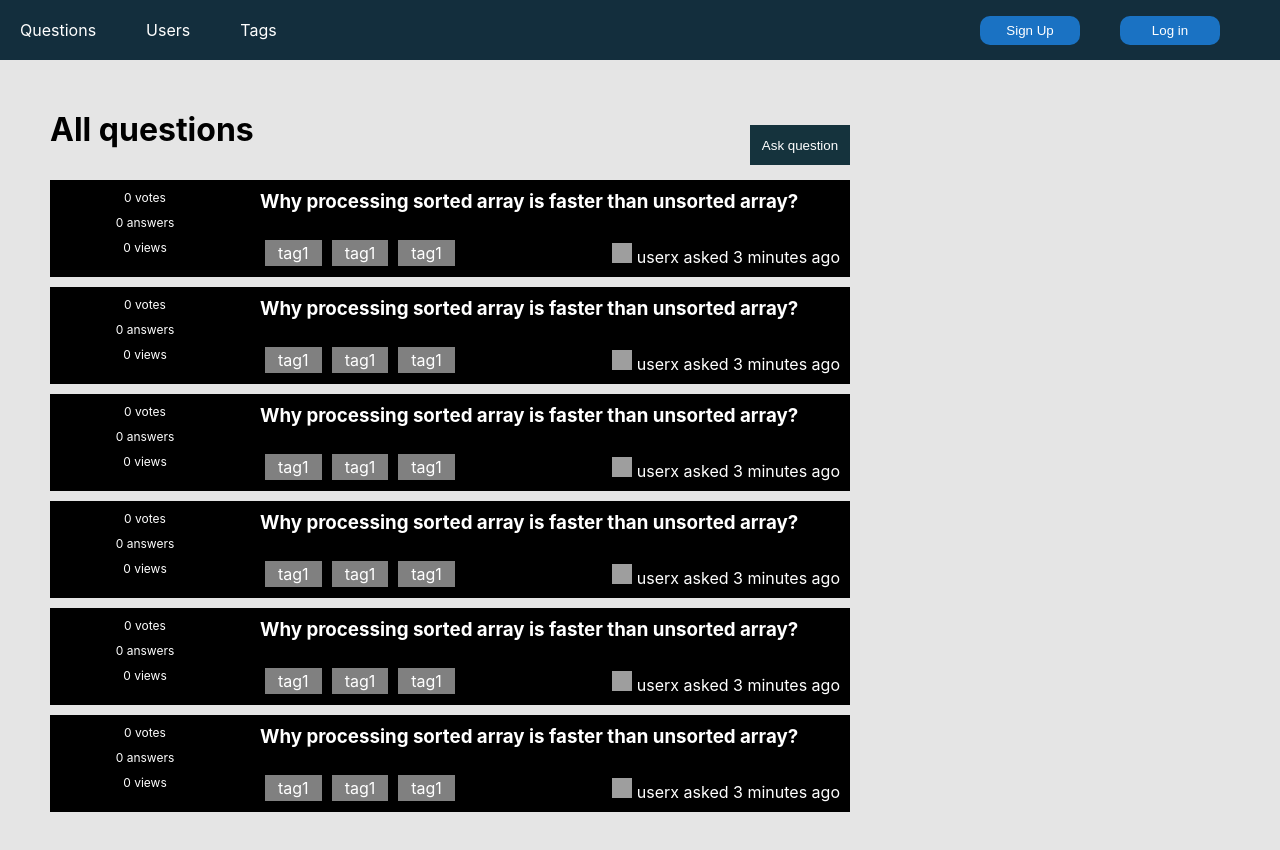
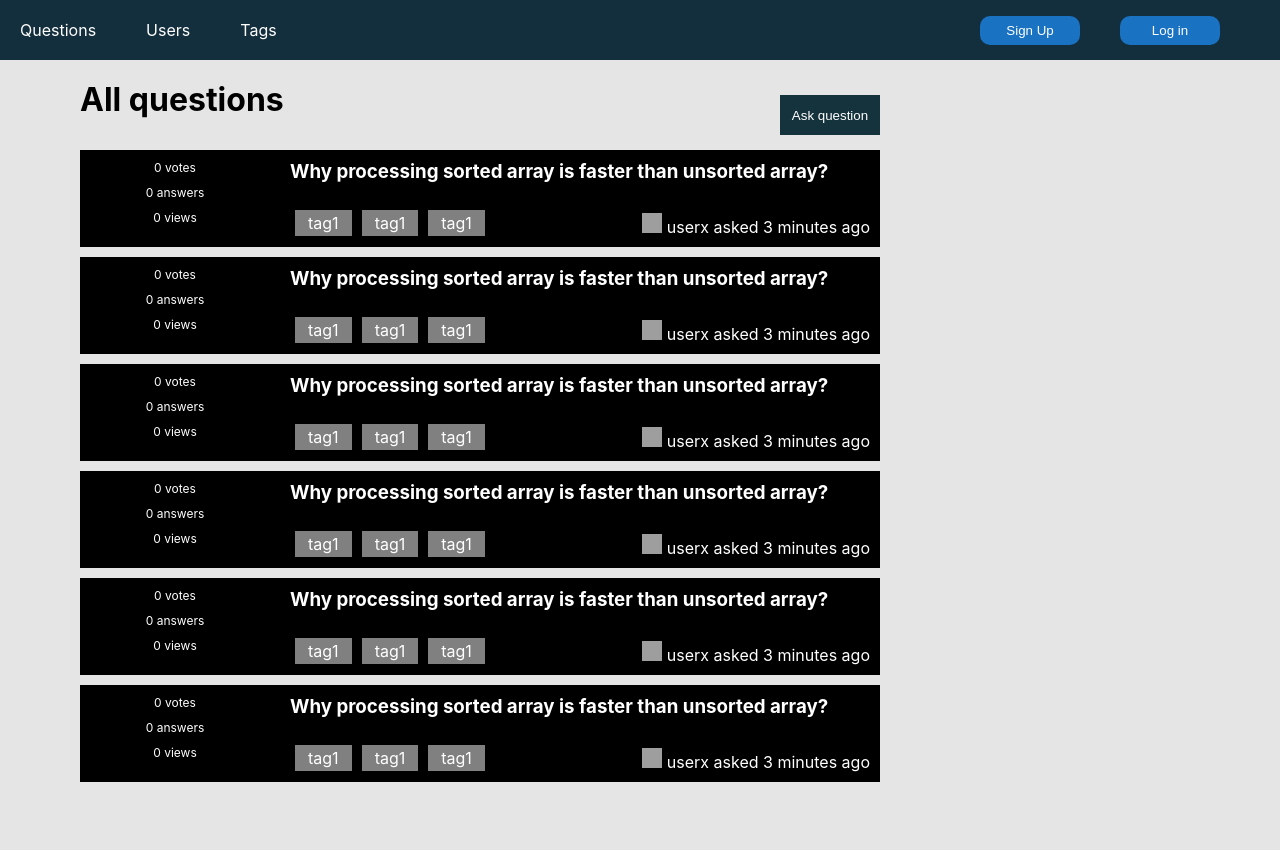
Before and after one commit to MuhammadMagdy98/Stack-overflow-clone, a React (Create React App) app in the folder client/front-end/: page /questions in a window 1280 px wide. Shown: the top 850 px of the page. Built offline with nearby package versions, Linux system fonts and the light colour scheme; grey boxes are pictures that could not be loaded.

Commit message:
fixed navbar at top of page

```diff
--- a/client/front-end/src/components/Navbar/Navbar-style.css
+++ b/client/front-end/src/components/Navbar/Navbar-style.css
@@ -7,6 +7,9 @@ body {
     display: flex;
     justify-content: space-between;
     padding: 10px;
+    position: fixed;
+    width: 100%;
+    top: 0;
 
 }
 
--- a/client/front-end/src/components/Questions/Questions-style.css
+++ b/client/front-end/src/components/Questions/Questions-style.css
@@ -8,7 +8,7 @@
 }
 
 .questions-container {
-    margin: 50px;
+    margin: 80px;
 }
 
 .ask-button {
```
